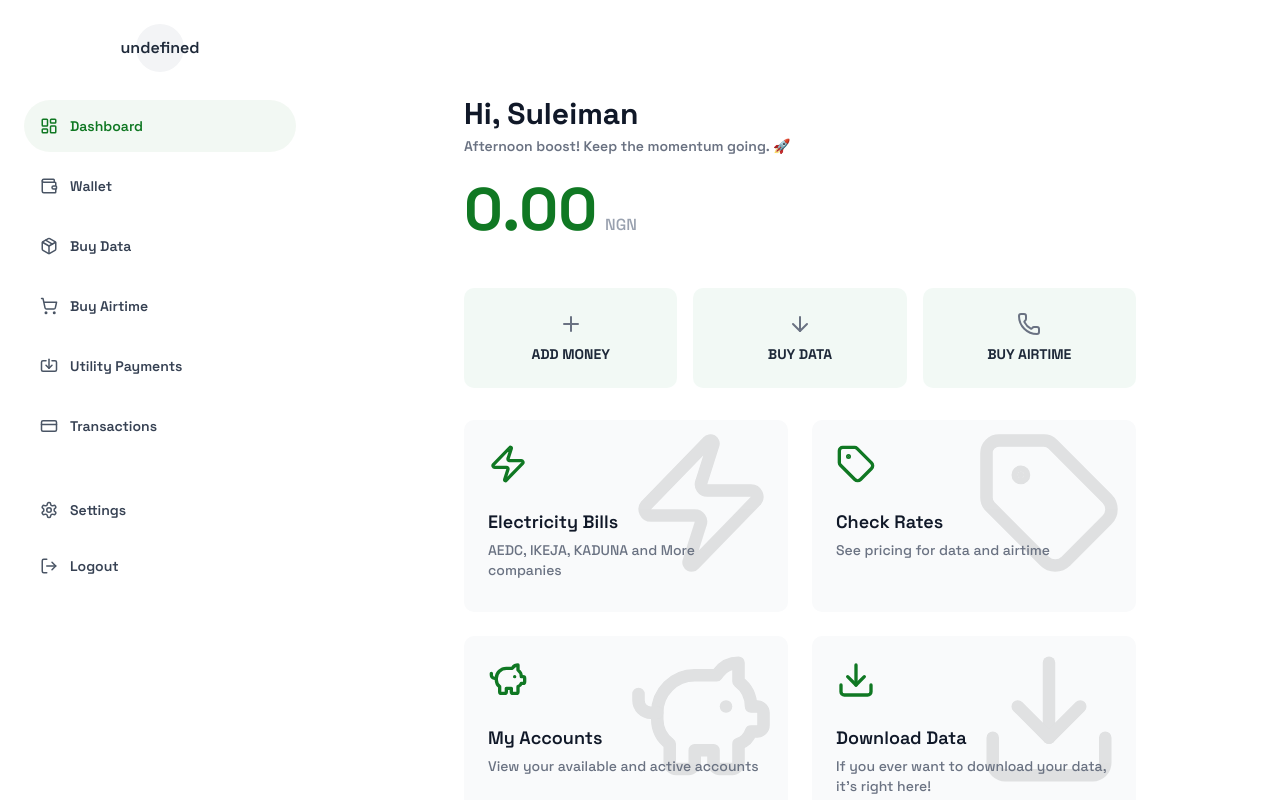
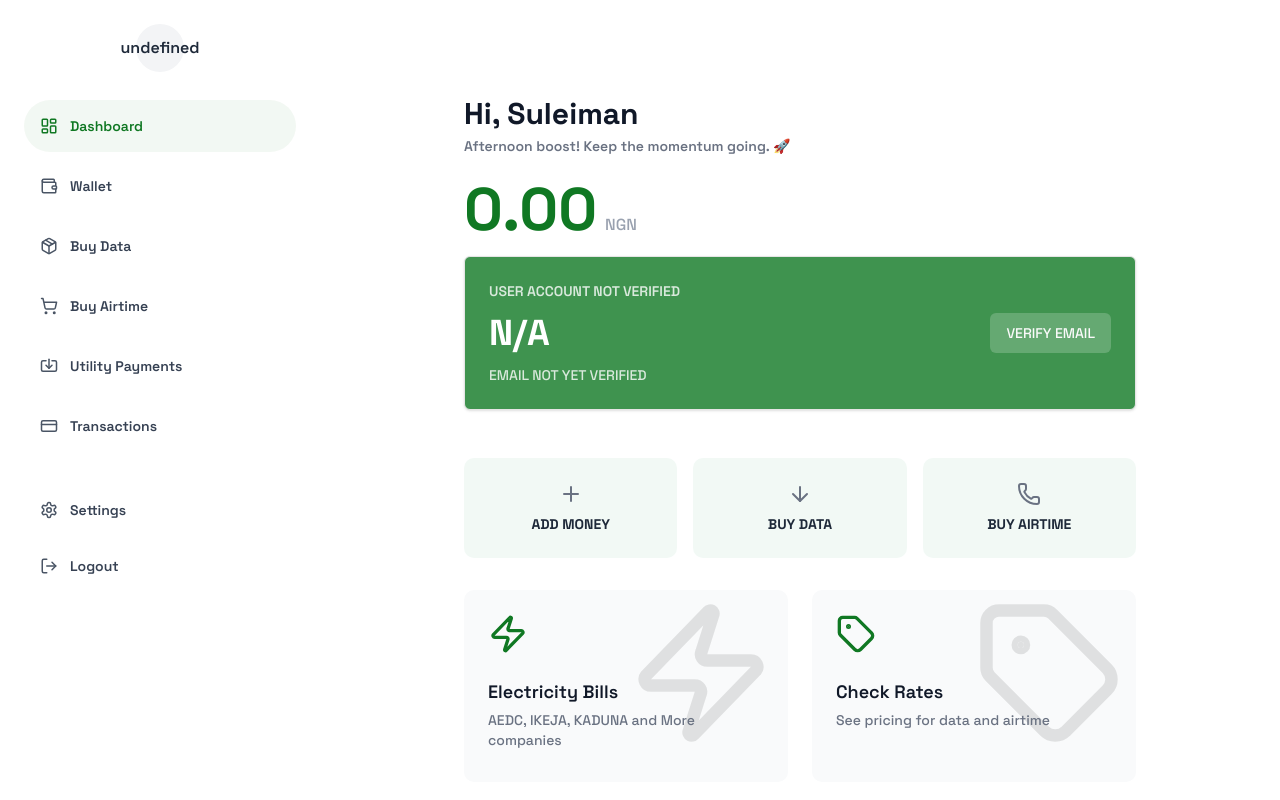
Before and after one commit to s00laimang01/musbel, a Next.js app: page /dashboard/home in a window 1280 px wide. Shown: the top 800 px of the page. Built offline with nearby package versions, Linux system fonts and the light colour scheme; no server answers; the database is empty.

Commit message:
user account number is show for better UI

```diff
--- a/app/dashboard/home/page.tsx
+++ b/app/dashboard/home/page.tsx
@@ -6,6 +6,7 @@ import FeatureCards from "@/components/features";
 import RemindUserToVerifyEmail from "@/components/notify-user-to-verify-email";
 import RecentActivity from "@/components/recent-activities";
 import RemindUserToCreateTransactionPin from "@/components/remind-user-to-create-pin";
+import TopUpCard from "@/components/top-up-card";
 import TransactionCard from "@/components/transaction-card";
 import { useAuthentication } from "@/hooks/use-authentication";
 import { useNavBar } from "@/hooks/use-nav-bar";
@@ -55,6 +56,8 @@ const Page = () => {
         <TransactionCard isLoading={isLoading} transaction={transaction} />
       )}
 
+      <TopUpCard />
+
       <div className="mt-8 md:mt-12">
         <ActionButtons />
       </div>
--- /dev/null
+++ b/components/top-up-card.tsx
@@ -0,0 +1,85 @@
+import React from "react";
+import { Card, CardContent, CardTitle } from "./ui/card";
+import Text from "./text";
+import { api, errorMessage, getDedicatedAccount } from "@/lib/utils";
+import { toast } from "sonner";
+import { useQuery } from "@tanstack/react-query";
+import { Button } from "./ui/button";
+import VerifyEmail from "./verify-email";
+import { useSession } from "next-auth/react";
+import { Skeleton } from "./ui/skeleton";
+
+const TopUpCard = () => {
+  const { data: session } = useSession();
+
+  const { isLoading, data: __data } = useQuery({
+    queryKey: ["get-dedicated-account"],
+    queryFn: getDedicatedAccount,
+    refetchInterval: 5000,
+  });
+
+  const { data: account } = __data || {};
+
+  const copyAccountNumber = (text = "") => {
+    navigator.clipboard.writeText(text).then(() => {
+      toast.success("Copied to clipboard", {
+        richColors: true,
+        closeButton: true,
+      });
+    });
+  };
+
+  const sendVerificationCode = async () => {
+    try {
+      await api.post(`users/me/verify-account/`, { type: "email" });
+
+      toast.success("Verification code sent successfully");
+    } catch (error) {
+      toast.error(errorMessage(error).message);
+    }
+  };
+
+  if (isLoading) {
+    return <Skeleton className="w-full h-[11rem]" />;
+  }
+
+  return (
+    <Card className="bg-primary/80 rounded-sm mt-4">
+      <CardContent className="space-y-3">
+        <Text className="font-semibold text-white/80">
+          {account?.accountDetails.bankName.toUpperCase() ||
+            "USER ACCOUNT NOT VERIFIED"}
+        </Text>
+        <div className="w-full flex items-center justify-between">
+          <CardTitle className="text-4xl font-bold text-white">
+            {account?.accountDetails?.accountNumber || "N/A"}
+          </CardTitle>
+          {account?.hasDedicatedAccountNumber ? (
+            <Button
+              onClick={() =>
+                copyAccountNumber(account.accountDetails.accountNumber)
+              }
+              className="rounded-sm bg-white/20 hover:bg-white/30"
+            >
+              Copy
+            </Button>
+          ) : (
+            <VerifyEmail email={session?.user.email!}>
+              <Button
+                onClick={sendVerificationCode}
+                className="rounded-sm bg-white/20 hover:bg-white/30"
+              >
+                VERIFY EMAIL
+              </Button>
+            </VerifyEmail>
+          )}
+        </div>
+        <Text className="text-white/80">
+          {account?.accountDetails.accountName || "EMAIL NOT YET VERIFIED"}
+        </Text>
+      </CardContent>
+    </Card>
+  );
+};
+
+export default TopUpCard;
```
